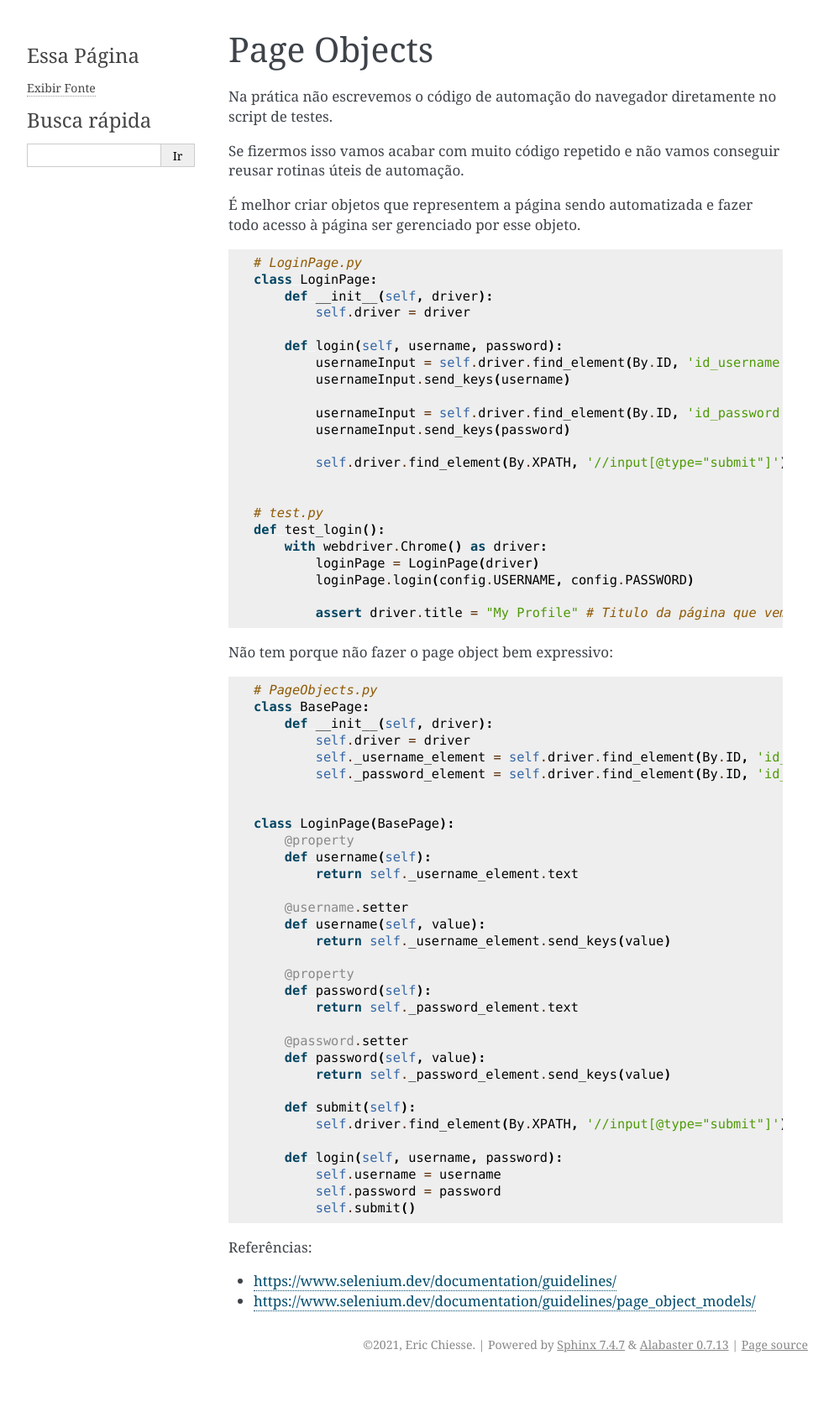
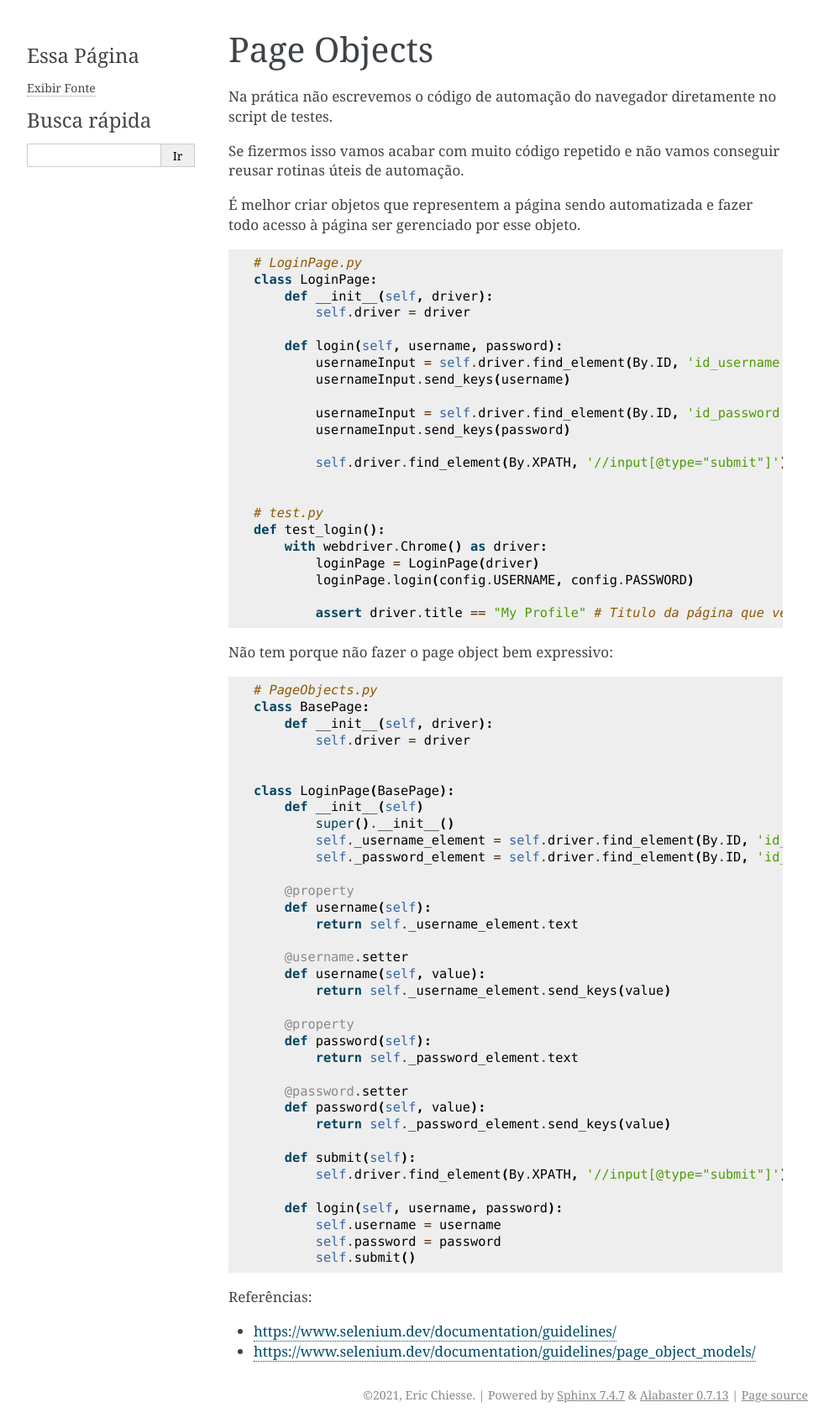
Before and after one commit to techiesse/SeleniumTutorial, a Sphinx documentation site: the page built from doc/source/practical_usage/page_objects.rst, in a window 1280 px wide. Shown: the whole page at 84% size, without its empty margins (148-1141 px from the left). Built offline with Sphinx 7.4.7, drawn with Linux system fonts in a browser that asks for light colours; before the commit the page ends 1641 px from its top, so only the background shows below that.

Commit message:
Correção no código de exemplo dos page objects.

```diff
--- a/doc/source/practical_usage/page_objects.rst
+++ b/doc/source/practical_usage/page_objects.rst
@@ -30,7 +30,7 @@ Se fizermos isso vamos acabar com muito código repetido e não vamos conseguir
             loginPage = LoginPage(driver)
             loginPage.login(config.USERNAME, config.PASSWORD)
 
-            assert driver.title = "My Profile" # Titulo da página que vem depois do login.
+            assert driver.title == "My Profile" # Titulo da página que vem depois do login.
 
 Não tem porque não fazer o page object bem expressivo:
 
@@ -40,11 +40,14 @@ Não tem porque não fazer o page object bem expressivo:
     class BasePage:
         def __init__(self, driver):
             self.driver = driver
+
+
+    class LoginPage(BasePage):
+        def __init__(self)
+            super().__init__()
             self._username_element = self.driver.find_element(By.ID, 'id_username')
             self._password_element = self.driver.find_element(By.ID, 'id_password')
 
-
-    class LoginPage(BasePage):
         @property
         def username(self):
             return self._username_element.text
```
